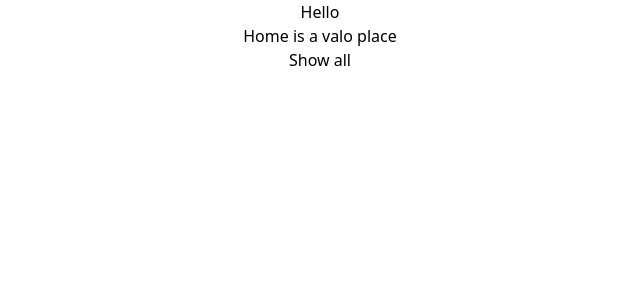
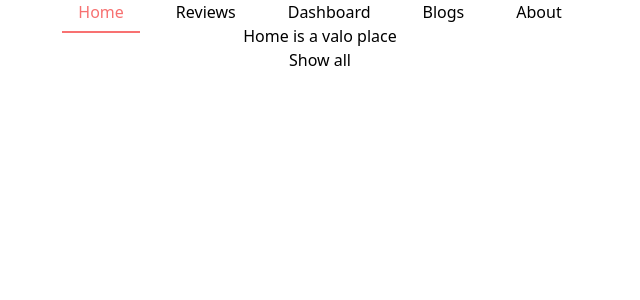
Before and after one commit to mdjannatulhasan/product-analysis, a React (Create React App) app: page / in a window 1280 px wide. Shown: the top 300 px of the page, without its empty margins (320-960 px from the left). Built offline with nearby package versions, Linux system fonts and the light colour scheme.

Commit message:
Header with active link

```diff
--- a/src/App.js
+++ b/src/App.js
@@ -3,13 +3,14 @@
 import About from './components/About/About';
 import Blogs from './components/Blogs/Blogs';
 import Dashboard from './components/Dashboard/Dashboard';
+import Header from './components/Header/Header';
 import Home from './components/Home/Home';
 import Reviews from './components/Reviews/Reviews';
 
 function App() {
     return (
         <div className="App">
-            <h1>Hello</h1>
+            <Header></Header>
             <Routes>
                 <Route path='/' element={<Home></Home>}></Route>
                 <Route path='/reviews' element={<Reviews></Reviews>}></Route>
--- /dev/null
+++ b/src/components/CustomLink/CustomLink.js
@@ -0,0 +1,20 @@
+import React from 'react';
+import { Link, useMatch, useResolvedPath } from 'react-router-dom';
+
+function CustomLink({ children, to, ...props }) {
+    let resolved = useResolvedPath(to);
+    let match = useMatch({ path: resolved.pathname, end: true });
+
+    return (
+      <div>
+        <Link
+          style={{ borderBottomWidth: match ? "2px" : "0", color: match ? "#F77171" : '#000000' }}
+          to={to}
+          {...props}
+        >
+          {children}
+        </Link>
+      </div>
+    );
+  }
+export default CustomLink;
--- a/src/components/Header/Header.js
+++ b/src/components/Header/Header.js
@@ -1,9 +1,16 @@
 import React from 'react';
+import CustomLink from '../CustomLink/CustomLink';
 
 const Header = () => {
     return (
         <div>
-            Header
+            <nav className='flex space-x-5 justify-center'>
+                <CustomLink className='hover:bg-red-200 border-red-400 py-2 px-4' to='/'>Home</CustomLink>
+                <CustomLink className='hover:bg-red-200 border-red-400 py-2 px-4' to='/reviews'>Reviews</CustomLink>
+                <CustomLink className='hover:bg-red-200 border-red-400 py-2 px-4' to='/dashboard'>Dashboard</CustomLink>
+                <CustomLink className='hover:bg-red-200 border-red-400 py-2 px-4' to='/blogs'>Blogs</CustomLink>
+                <CustomLink className='hover:bg-red-200 border-red-400 py-2 px-4' to='/about'>About</CustomLink>
+            </nav>
         </div>
     );
 };
```
